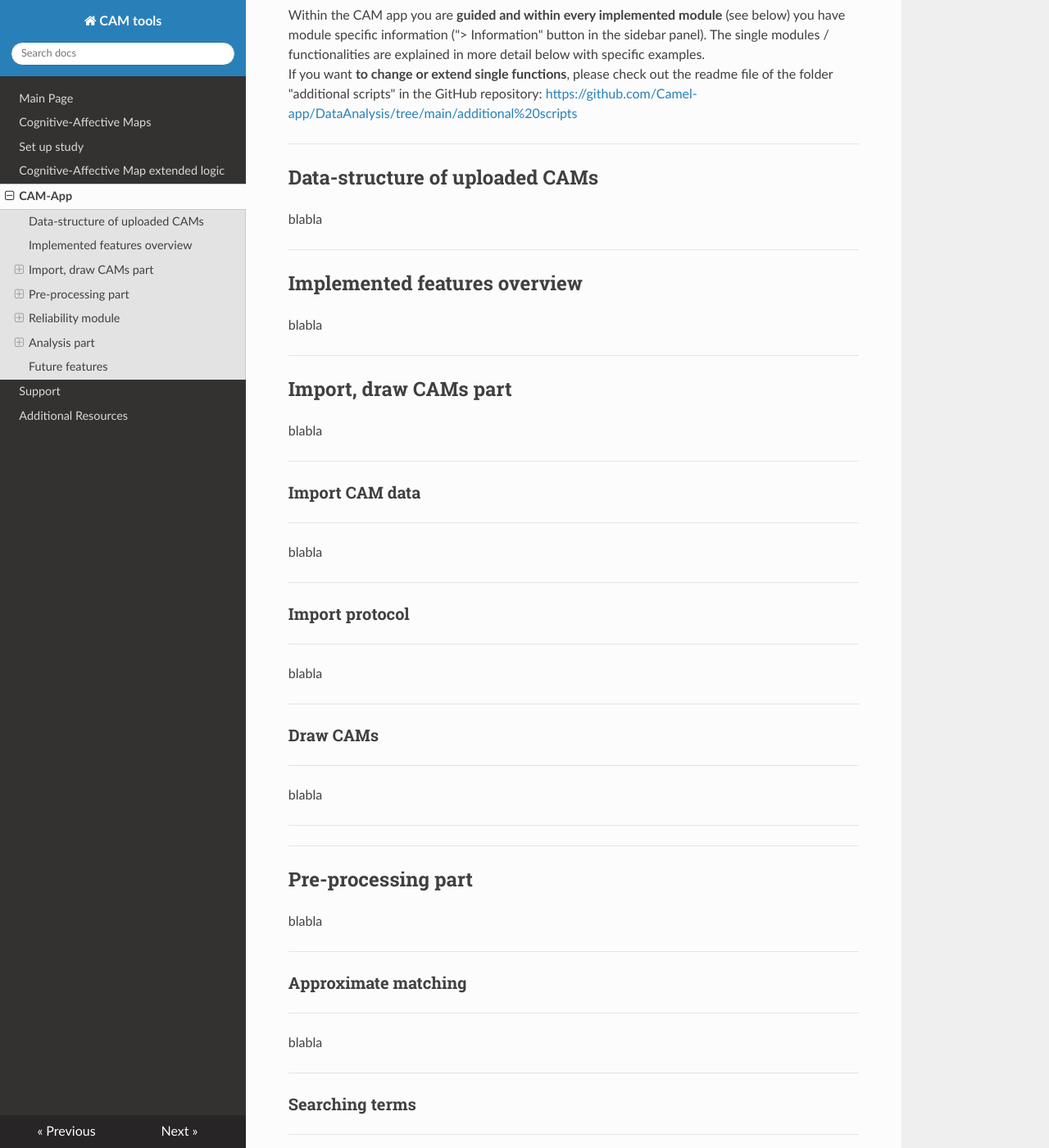
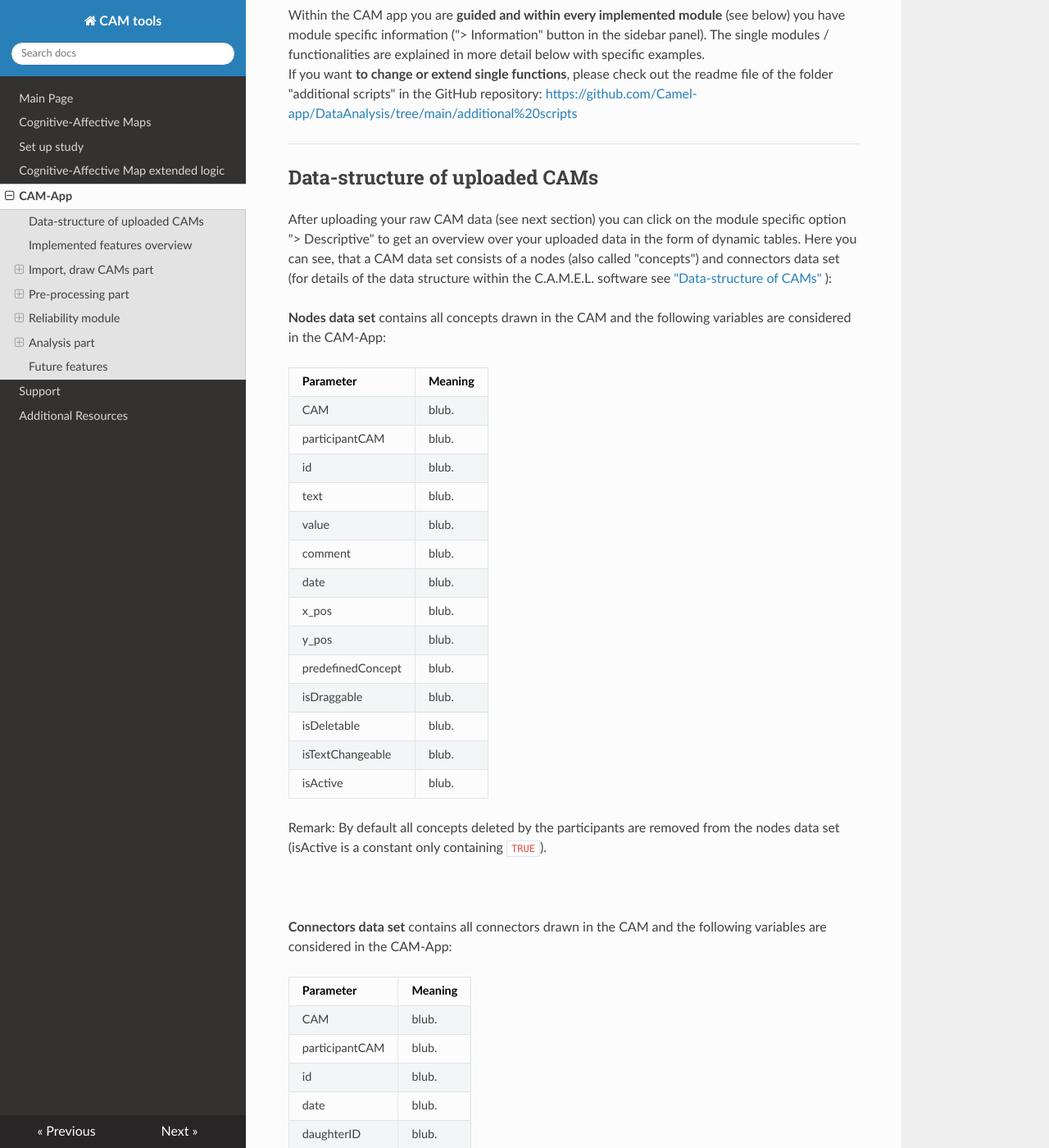
Before and after one commit to FennStatistics/CAMtools_documentation, an MkDocs documentation site: the page built from docs/CAM-App.md, in a window 1280 px wide and 1400 px high, scrolled down 479 px. Shown: the whole window at 82% size. Built offline with MkDocs 1.6.1, drawn with Linux system fonts in a browser that asks for light colours; nearby versions of some CDN libraries; some of the changed text lies outside the part shown.

Commit message:
add tables Data-structure of uploaded CAMs

```diff
--- a/docs/CAM-App.md
+++ b/docs/CAM-App.md
@@ -22,7 +22,51 @@ If you want **to change or extend single functions**, please check out the readm
 Data-structure of uploaded CAMs
 ----------------
 
-blabla
+After uploading your raw CAM data (see next section) you can click on the module specific option "> Descriptive" to get an overview over your uploaded data in the form of dynamic tables. Here you can see, that a CAM data set consists of a nodes (also called "concepts") and connectors data set (for details of the data structure within the C.A.M.E.L. software see <a href="https://camtools-documentation.readthedocs.io/en/master/Cognitive-Affective%20Map%20extended%20logic/#data-structure-of-cams" target="_blank">"Data-structure of CAMs"</a>
+):
+
+
+
+**Nodes data set** contains all concepts drawn in the CAM and the following variables are considered in the CAM-App:
+
+| Parameter   |      Meaning   |
+|----------|:----------------|
+| CAM    | blub. |
+| participantCAM   |  blub. |
+| id    | blub. |
+| text   |  blub. |
+| value    | blub. |
+| comment   |  blub. |
+| date   |  blub. |
+| x_pos   |  blub. |
+| y_pos   |  blub. |
+| predefinedConcept   |  blub. |
+| isDraggable   |  blub. |
+| isDeletable   |  blub. |
+| isTextChangeable   |  blub. |
+| isActive   |  blub. |
+
+Remark: By default all concepts deleted by the participants are removed from the nodes data set (isActive is a constant only containing <code>TRUE</code>).
+
+<br>
+
+**Connectors data set** contains all connectors drawn in the CAM and the following variables are considered in the CAM-App:
+
+| Parameter   |      Meaning   |
+|----------|:----------------|
+| CAM    | blub. |
+| participantCAM   |  blub. |
+| id    | blub. |
+| date   |  blub. |
+| daughterID    | blub. |
+| motherID   |  blub. |
+| intensity   |  blub. |
+| agreement   |  blub. |
+| isBidirectional   |  blub. |
+| isDeletable   |  blub. |
+| isActive   |  blub. |
+
+Remark: By default all concepts deleted by the participants are removed from the connectors data set (isActive is a constant only containing <code>TRUE</code>).
 
 ***
 Implemented features overview
```
